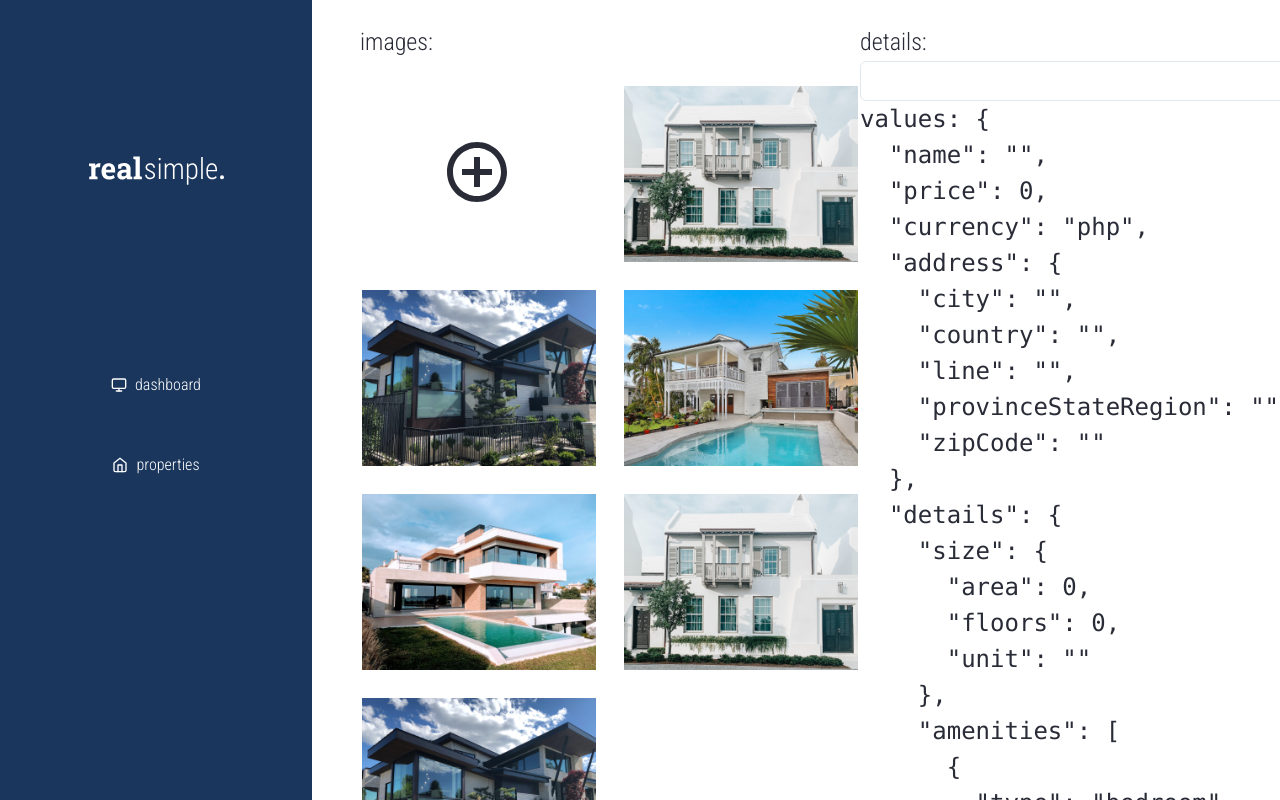
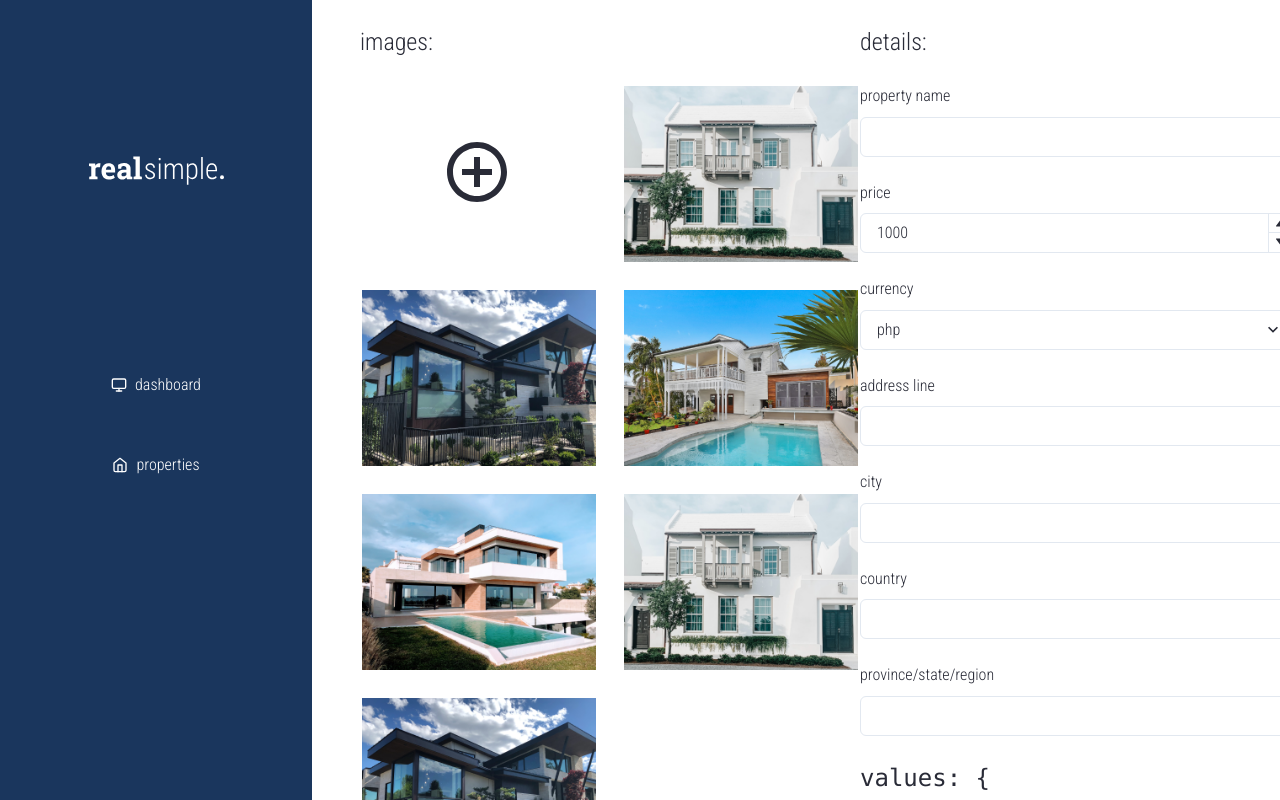
Before and after one commit to JonathanJuayong/real-mate, a Next.js app: page /app/properties/1 in a window 1280 px wide. Shown: the top 800 px of the page. Built offline with nearby package versions, Linux system fonts and the light colour scheme.

Commit message:
created custom form fields

```diff
--- a/components/propertyPageForm.tsx
+++ b/components/propertyPageForm.tsx
@@ -1,17 +1,17 @@
-import { FormControl, FormLabel, Input, Grid, Text, FormErrorMessage } from '@chakra-ui/react';
-import { Formik, Form, Field, ErrorMessage } from 'formik';
+import { FormControl, FormLabel, Input, Grid, Text, FormErrorMessage, NumberInput, NumberInputField, NumberInputStepper, NumberDecrementStepper, NumberIncrementStepper, Box, Select } from '@chakra-ui/react';
+import { Formik, Form, Field, ErrorMessage, useField, FieldAttributes } from 'formik';
 import { PropertyFormType } from '../components';
 import * as yup from 'yup';
 
 export const PropertyPageForm: React.FC = () => {
   const initialValues: PropertyFormType = {
     name: "",
-    price: 0,
+    price: 1000,
     currency: "php",
     address: {
+      line: "",
       city: "",
       country: "",
-      line: "",
       provinceStateRegion: "",
       zipCode: ""
     },
@@ -29,9 +29,9 @@ export const PropertyPageForm: React.FC = () => {
   }
 
   const addressSchema = yup.object({
+    line: yup.string().required().max(50),
     city: yup.string().required().max(30),
     country: yup.string().required().max(30),
-    line: yup.string().required().max(30),
     provinceStateRegion: yup.string().required().max(30),
     zipCode: yup.string().required().max(10),
   });
@@ -45,21 +45,76 @@ export const PropertyPageForm: React.FC = () => {
     amenities: yup.array(yup.object({
       type: yup.string().required(),
       qty: yup.string().required().min(1),
-    }))
+    })).max(8),
   });
 
   const validationSchema = yup.object({
     name: yup.string().lowercase().required().max(20),
-    price: yup.number().min(0).required(),
-    currency: yup.string(),
+    price: yup.number().min(1).required(),
+    currency: yup.string().required(),
     address: addressSchema,
     details: detailsSchema,
   })
 
+  interface FormFieldProps {
+    formField: string,
+    label: string
+  }
+
+  const MyTextField: React.FC<FormFieldProps> = ({ formField, label }) => (
+    <Field name={formField}>
+      {({ field, form }) => (
+        <FormControl isInvalid={form.errors[formField] && form.touched[formField]}>
+          <FormLabel htmlFor={formField}>{label}</FormLabel>
+          <Input {...field} id={formField} />
+          <FormErrorMessage>{form.errors[formField]}</FormErrorMessage>
+        </FormControl>
+      )}
+    </Field>
+  );
+
+  const MyNumberInput: React.FC<FormFieldProps & {asString?: boolean}> = ({formField, label, asString}) => (
+    <Field name={formField}>
+      {({ field, form }) => (
+        <FormControl id={formField}>
+          <FormLabel htmlFor={formField}>{label}</FormLabel>
+          <NumberInput value={field.value} onChange={val => {
+            const newValue = asString ? `${val}` : parseInt(val); //convert to string is asString is true
+            form.setFieldValue(field.name, newValue);
+          }} min={1}>
+            <NumberInputField/>
+            <NumberInputStepper>
+              <NumberIncrementStepper />
+              <NumberDecrementStepper />
+            </NumberInputStepper>
+          </NumberInput>
+        </FormControl>
+      )}
+    </Field>
+  )
+
+  const MySelectInput: React.FC<FormFieldProps & {valuesArray: Array<string>}> = ({formField, label, valuesArray}) => (
+    <Field name={formField}>
+      {({ field, form }) => (
+        <FormControl id={formField}>
+          <FormLabel htmlFor={formField}>{label}</FormLabel>
+          <Select placeholder={label} {...field}>
+            {valuesArray.map((value, i) => (
+              <option key={`${value} ${i}`} value={value}>{value}</option>
+            ))}
+          </Select>
+          <FormErrorMessage>{form.errors[formField]}</FormErrorMessage>
+        </FormControl>
+      )}
+    </Field>
+  )
+
   return (
-    <Grid>
+    <Grid
+      gap="1em"
+      w="6em"
+    >
       <Text>details:</Text>
-      <Grid className="form">
       <Formik
         initialValues={initialValues}
         onSubmit={(values) => {
@@ -67,15 +122,46 @@ export const PropertyPageForm: React.FC = () => {
         }}
         validationSchema={validationSchema}
       >
-          {({values, errors}) => (
+        {({ values, errors }) => (
           <Form>
-              <Field type="input" name="name" as={Input}/>
+            <Grid
+              gap="1em"
+            >
+              <MyTextField
+                formField="name"
+                label="property name"
+              />
+              <MyNumberInput
+                formField="price"
+                label="price"
+              />
+              <MySelectInput
+                formField="currency"
+                label="currency"
+                valuesArray={["php", "usd", "sgd", "aud", "nzd"]}
+              />
+              <MyTextField
+                formField="address.line"
+                label="address line"
+              />
+              <MyTextField
+                formField="address.city"
+                label="city"
+              />
+              <MyTextField
+                formField="address.country"
+                label="country"
+              />
+              <MyTextField
+                formField="address.provinceStateRegion"
+                label="province/state/region"
+              />
               <pre>values: {JSON.stringify(values, null, 2)}</pre>
               <pre>errors: {JSON.stringify(errors, null, 2)}</pre>
+            </Grid>
           </Form>
         )}
       </Formik>
     </Grid>
-    </Grid>
   )
 }
```
Lines whose indentation alone changed are shown as unchanged.
